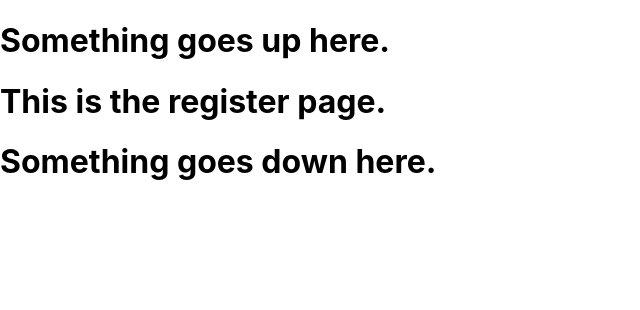
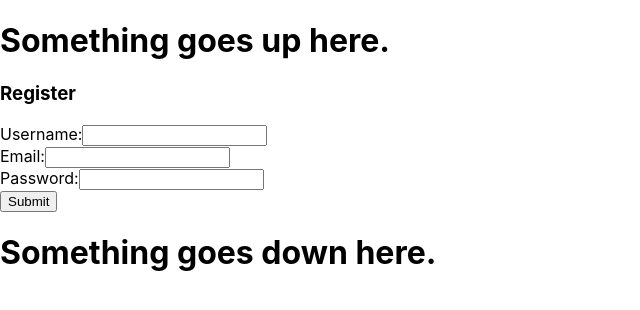
Before and after one commit to Aiuner/ApotheCo, a React (Create React App) app in the folder client/: page /register in a window 1280 px wide. Shown: the top 310 px of the page, without its empty margins (0-640 px from the left). Built offline with nearby package versions, Linux system fonts and the light colour scheme.

Commit message:
Login and Register screens have functionality.

```diff
--- a/client/src/screens/Login.jsx
+++ b/client/src/screens/Login.jsx
@@ -1,7 +1,47 @@
-import React from 'react';
+import React, { useState } from 'react';
+import { Link } from 'react-router-dom';
 
-export default function Login() {
+export default function Login(props) {
+  const [formData, setFormData] = useState({
+    username: '',
+    password: ''
+  })
+  const { username, password } = formData;
+
+  const handleChange = (e) => {
+    const { name, value } = e.target;
+    setFormData(prevState => ({
+      ...prevState,
+      [name]: value
+    }))
+  }
+
   return (
-    <h1>This is the alogin page.</h1>
-  );
+    <form onSubmit={(e)=> {
+      e.preventDefault();
+      props.loginSubmit(formData);
+    }}>
+      <h3>Login</h3>
+      <label>Username:
+        <input
+          type='text'
+          name='username'
+          value={username}
+          onChange={handleChange}
+        />
+      </label>
+      <br />
+      <label>Password:
+        <input
+          type='password'
+          name='password'
+          value={password}
+          onChange={handleChange}
+        />
+      </label>
+      <br />
+      <Link to='/register'>Register</Link>
+      <button>Submit</button>
+    </form>
+  )
 }
--- a/client/src/screens/Register.jsx
+++ b/client/src/screens/Register.jsx
@@ -1,7 +1,55 @@
-import React from 'react';
+import React, { useState } from 'react'
 
-export default function Register() {
+export default function Register(props) {
+  const [formData, setFormData] = useState({
+    username: '',
+    email: '',
+    password: ''
+  })
+  const { username, email, password } = formData;
+
+  const handleChange = (e) => {
+    const { name, value } = e.target;
+    setFormData(prevState => ({
+      ...prevState,
+      [name]: value
+    }))
+  }
+
   return (
-    <h1>This is the register page.</h1>
-  );
+    <form onSubmit={(e)=> {
+      e.preventDefault();
+      props.registerSubmit(formData)
+    }}>
+      <h3>Register</h3>
+      <label>Username:
+        <input
+          type='text'
+          name='username'
+          value={username}
+          onChange={handleChange}
+        />
+      </label>
+      <br />
+      <label>Email:
+        <input
+          type='text'
+          name='email'
+          value={email}
+          onChange={handleChange}
+        />
+      </label>
+      <br />
+      <label>Password:
+        <input
+          type='password'
+          name='password'
+          value={password}
+          onChange={handleChange}
+        />
+      </label>
+      <br />
+      <button>Submit</button>
+    </form>
+  )
 }
```
